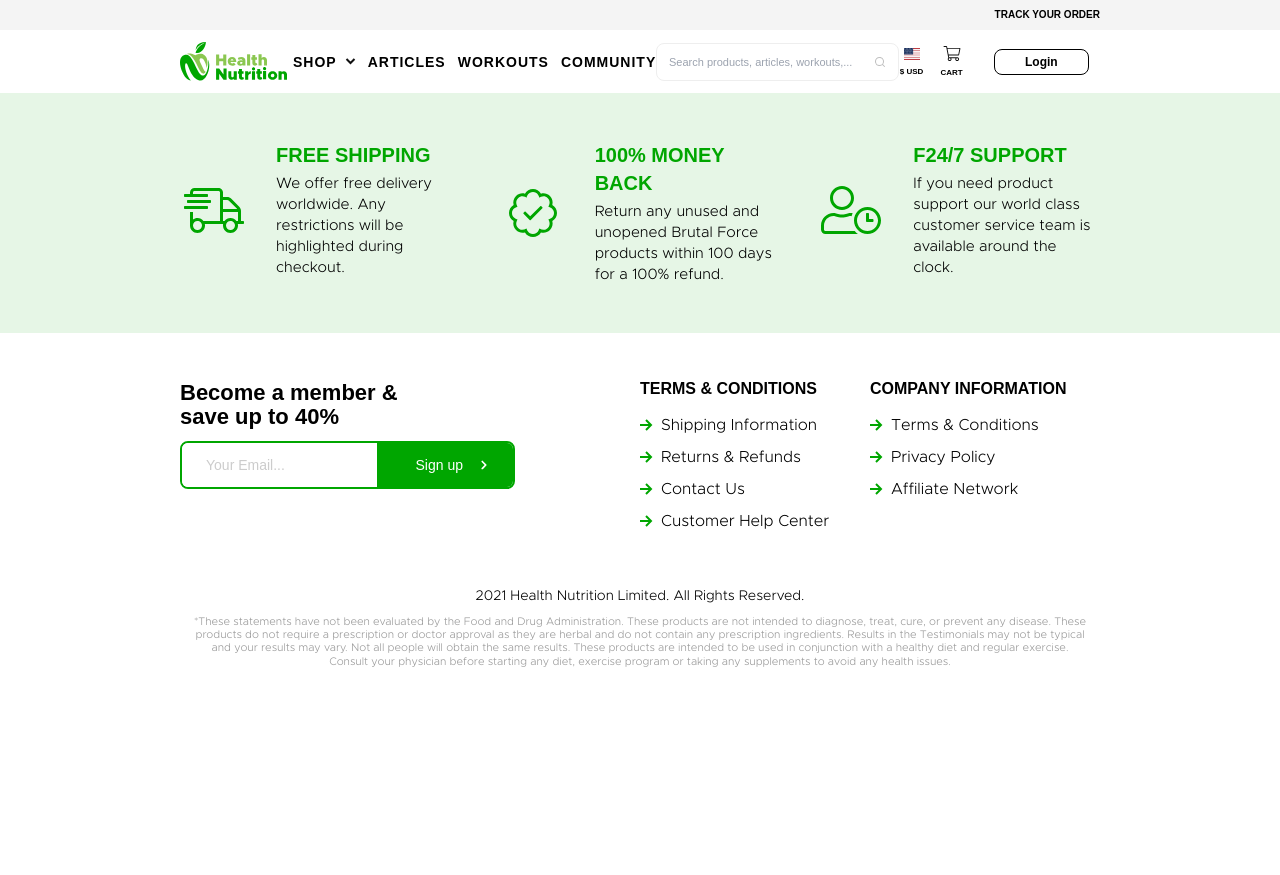
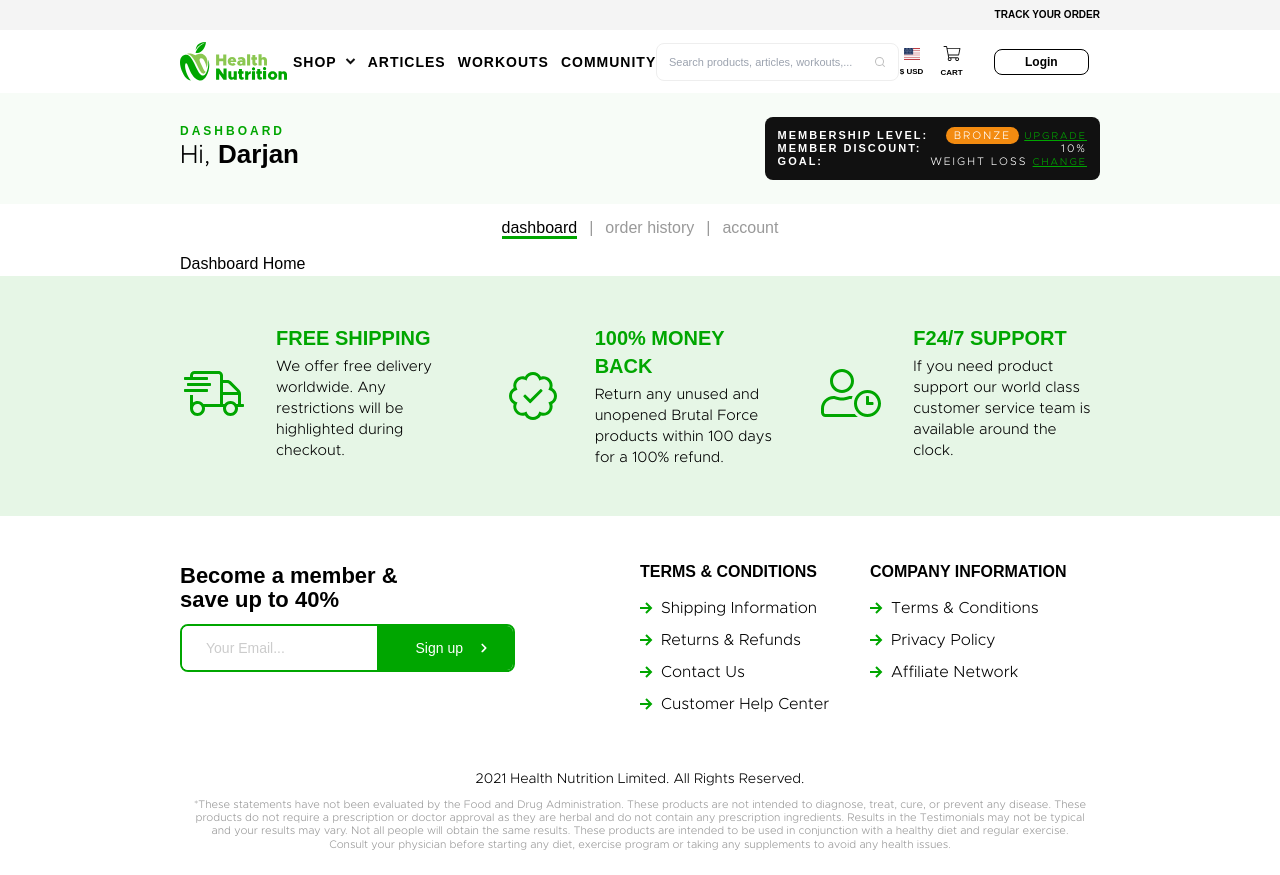
Before and after one commit to zemarr/health-nutrition, a Vue app: page /dashboard/home in a window 1280 px wide. Before the commit the page ends 800 px from the top, so only its background shows below. Built offline with nearby package versions, Linux system fonts and the light colour scheme; a web font is replaced by a local one.

Commit message:
fix: (active dashboard home link)

```diff
--- a/src/components/layouts/DashboardLayout.vue
+++ b/src/components/layouts/DashboardLayout.vue
@@ -27,7 +27,7 @@
     </div>
     <div class="flex items-center py-3 md:w-[max-content] xl:px-[180px] lg:px-[90px] md:px-[35px] px-6 md:mx-auto overflow-x-auto md:overflow-x-hidden text-[#999999]">
       <div class="mx-3 whitespace-nowrap">
-        <router-link to="/dashboard" v-slot="{ href, navigate, isActive }">
+        <router-link to="/dashboard/home" v-slot="{ href, navigate, isActive }">
           <a :href="href" @click="navigate" :class="isActive ? 'border-b-[3px] border-greenDark text-black' : 'border-[transparent] text-[#999999]'">
             dashboard
           </a>
--- a/src/router/index.js
+++ b/src/router/index.js
@@ -16,7 +16,7 @@
     component: DashboardLayout,
     children: [
       {
-        path: '',
+        path: 'home',
         name: 'Dashboard',
         component: () => import('../views/dashboard/DashboardHome')
       },
```
